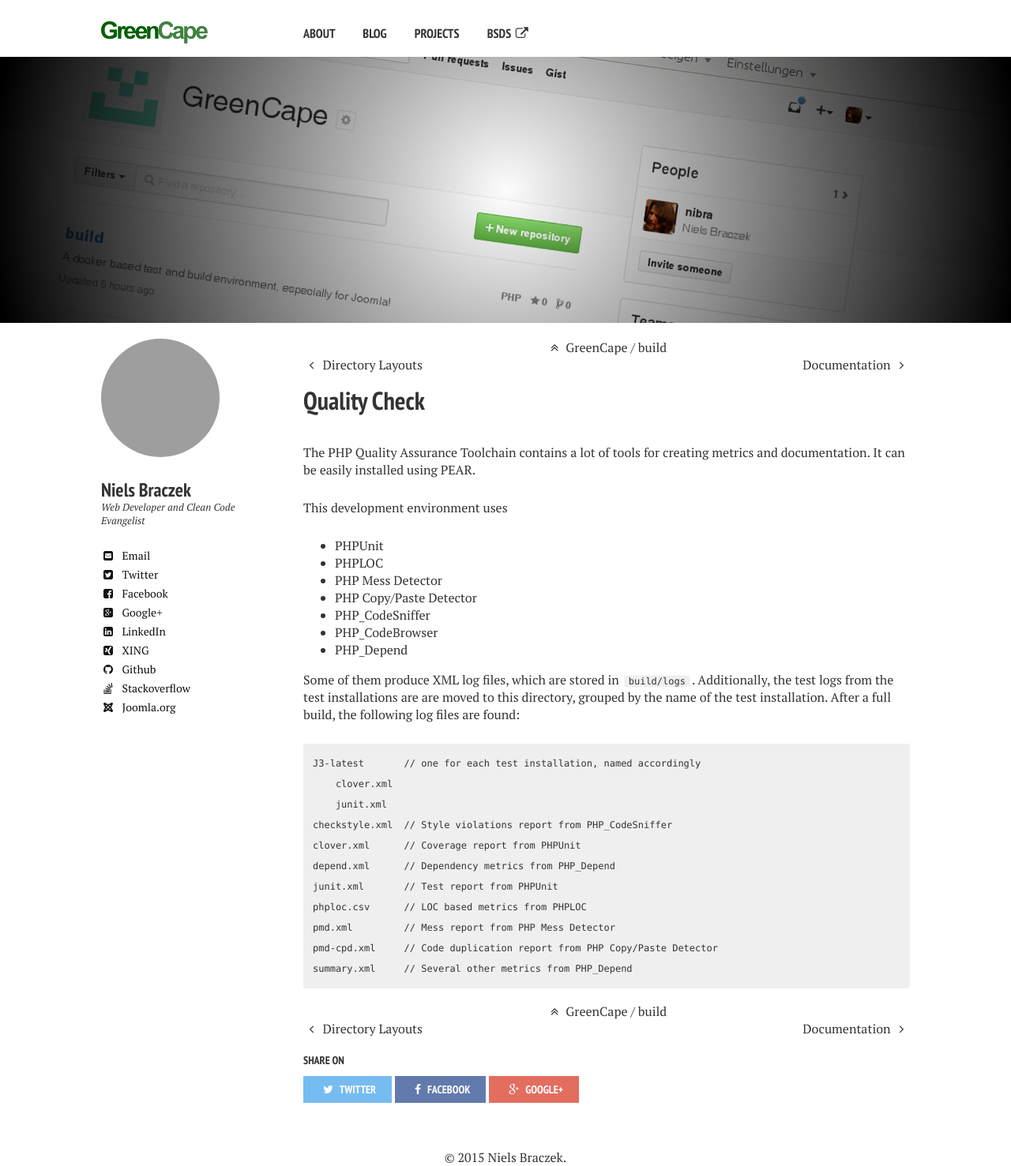
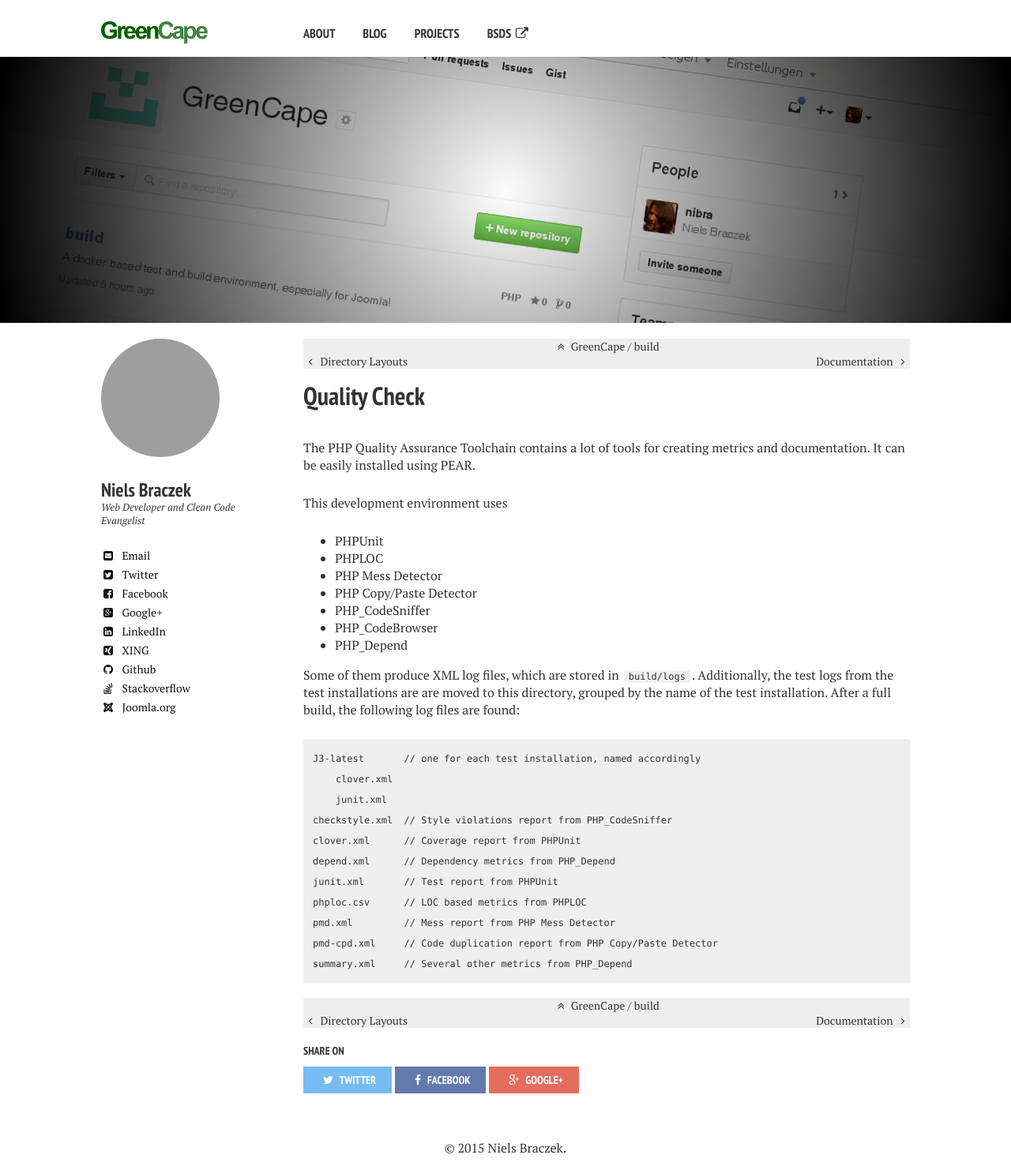
Before and after one commit to GreenCape/greencape.github.io, a Jekyll site: the page built from build/quality/index.md, in a window 1280 px wide. Shown: the whole page at 79% size. Built offline with Jekyll 4.4.1, drawn with Linux system fonts in a browser that asks for light colours; nearby versions of some CDN libraries; grey boxes are pictures that could not be loaded.

Commit message:
Made doc navigation more visible

```diff
--- a/_sass/page.scss
+++ b/_sass/page.scss
@@ -372,6 +372,8 @@ body > footer {
 .doc-nav {
   @include flex-container;
   @include flex-row;
+  background-color: #eee;
+  @include font-rem(14);
   a {
     display: inline-block;
     text-align: center;
```
